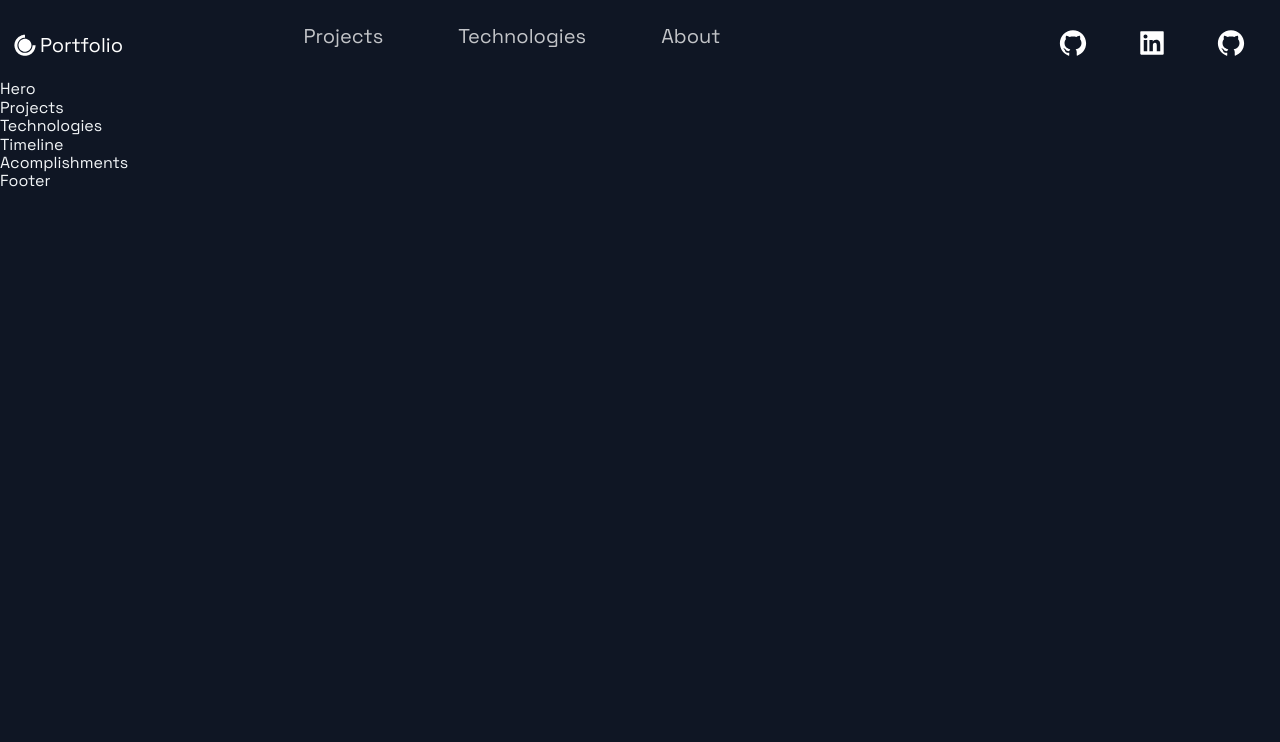
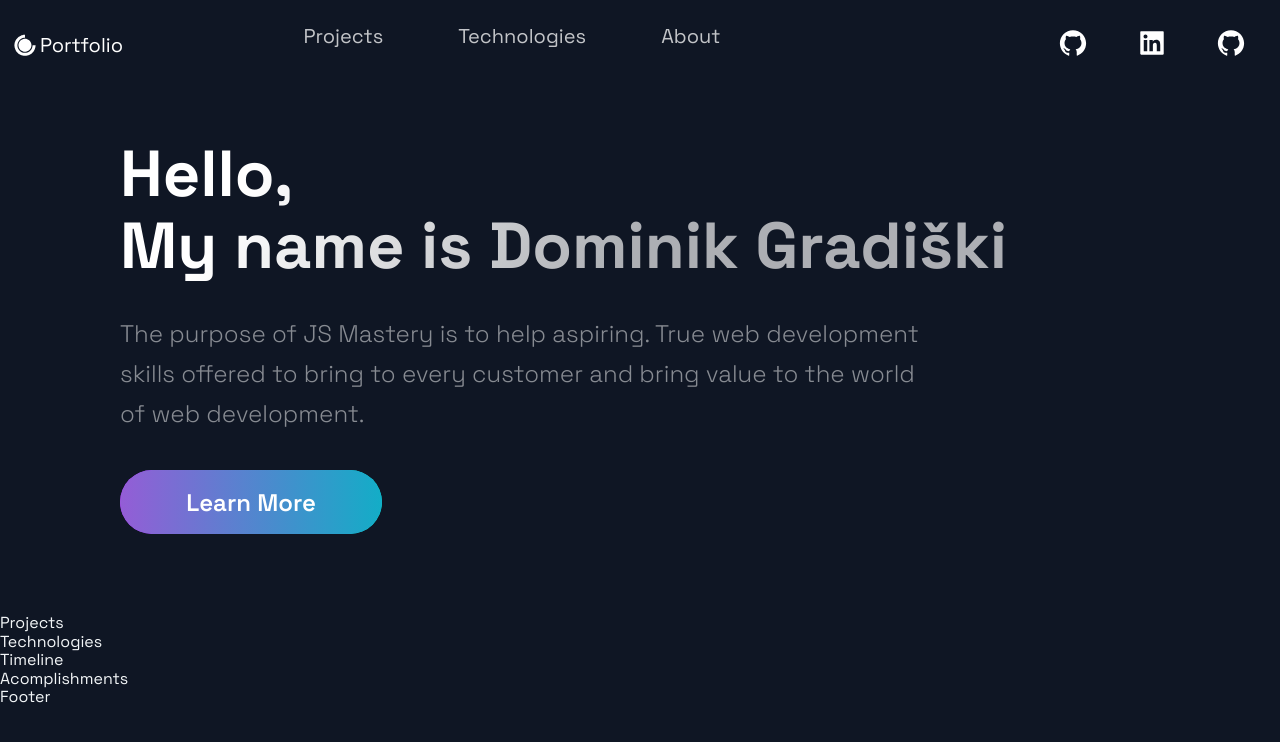
Before and after one commit to dompaa/portfolio-june-22, a Next.js app: page / in a window 1280 px wide. Shown: the top 742 px of the page. Built offline with nearby package versions, Linux system fonts and the light colour scheme.

Commit message:
added introductory/info part

```diff
--- a/src/components/Hero/Hero.js
+++ b/src/components/Hero/Hero.js
@@ -4,10 +4,21 @@ import { Section, SectionText, SectionTitle } from '../../styles/GlobalComponent
 import Button from '../../styles/GlobalComponents/Button';
 import { LeftSection } from './HeroStyles';
 
-const Hero = (props) => (
-  <div>
-    Hero
-  </div>
+const Hero = () => (
+  <Section row nopadding>
+    <LeftSection>
+      <SectionTitle main center>
+        Hello, <br />
+        My name is Dominik Gradiški
+      </SectionTitle>
+      <SectionText>
+        The purpose of JS Mastery is to help aspiring. True web development skills offered to bring to every customer and bring value to the world of web development.
+      </SectionText>
+      <Button onClick={() => window.location = 'https://google.com'}>
+        Learn More
+      </Button>
+    </LeftSection>
+  </Section>
 );
 
 export default Hero;
```
